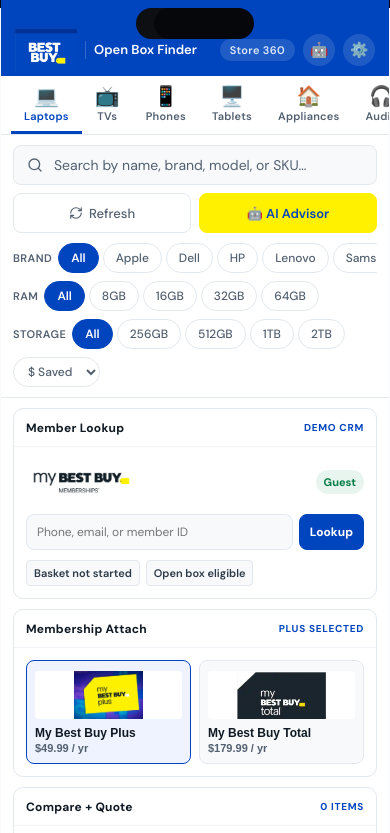
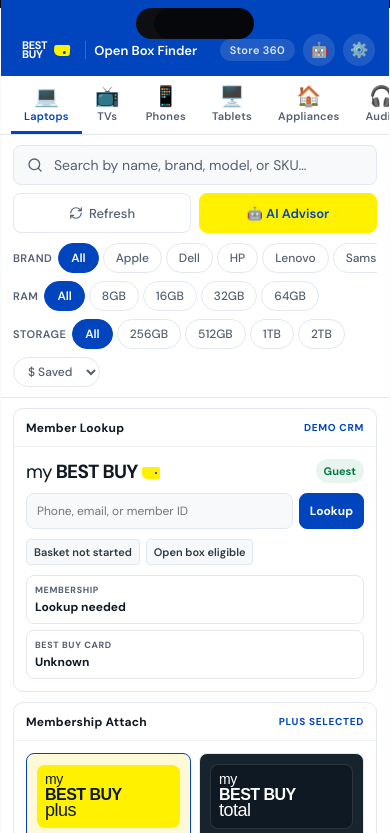
Before and after one commit to asheesh8/bb-openbox, a plain HTML site: page index.html in a window 390 px wide. Both pictures are taken after a click on the button "Continue with sample data". Shown: the top 833 px of the page. Drawn offline with nearby package versions, Linux system fonts and the light colour scheme.

Commit message:
Clean up member sales workflow

```diff
--- a/index.html
+++ b/index.html
@@ -37,7 +37,11 @@ body { font-family: 'DM Sans', -apple-system, sans-serif; background: #DCE6F1; c
 .gate { position: fixed; inset: 0; z-index: 600; background: var(--blue); display: flex; align-items: center; justify-content: center; padding: 24px; }
 .gate-card { background: var(--white); border-radius: var(--r24); padding: 36px 32px; max-width: 420px; width: 100%; }
 .gate-logo { display: flex; align-items: center; gap: 10px; margin-bottom: 28px; }
-.bb-logo-img { width: 102px; height: auto; display: block; border-radius: 2px; }
+.bb-mark { display: inline-flex; align-items: center; gap: 7px; background: var(--blue); color: var(--white); border-radius: var(--r4); padding: 9px 10px; font-weight: 900; font-size: 17px; line-height: .85; letter-spacing: -.03em; }
+.bb-mark.small { padding: 6px 8px; font-size: 12px; }
+.bb-mark-text { display: inline-block; }
+.bb-tag { width: 22px; height: 15px; background: var(--yellow); border-radius: 2px 2px 2px 6px; position: relative; display: inline-block; transform: skew(-4deg); }
+.bb-tag::after { content: ""; position: absolute; right: 4px; top: 6px; width: 3px; height: 3px; background: var(--blue); border-radius: 50%; }
 .gate-pill { background: var(--yellow); color: var(--blue); font-weight: 700; font-size: 12px; padding: 5px 10px; border-radius: var(--r4); letter-spacing: .06em; text-transform: uppercase; }
 .gate-wordmark { font-weight: 700; font-size: 17px; color: var(--ink); }
 .gate-h { font-size: 22px; font-weight: 700; color: var(--ink); margin-bottom: 6px; }
@@ -97,7 +101,6 @@ body { font-family: 'DM Sans', -apple-system, sans-serif; background: #DCE6F1; c
 .topbar { background: var(--blue); height: 54px; position: sticky; top: 0; z-index: 200; }
 .topbar-in { max-width: 1080px; margin: 0 auto; height: 100%; display: flex; align-items: center; gap: 12px; padding: 0 20px; }
 .tb-logo { display: flex; align-items: center; gap: 8px; text-decoration: none; }
-.tb-logo-img { width: 74px; height: auto; display: block; }
 .tb-pill { background: var(--yellow); color: var(--blue); font-weight: 700; font-size: 11px; padding: 3px 7px; border-radius: 3px; letter-spacing: .05em; text-transform: uppercase; }
 .tb-sep { width: 1px; height: 18px; background: rgba(255,255,255,.2); }
 .tb-name { color: white; font-size: 14px; font-weight: 600; }
@@ -141,7 +144,12 @@ body { font-family: 'DM Sans', -apple-system, sans-serif; background: #DCE6F1; c
 .tool-kicker { font-size: 10px; font-weight: 800; color: var(--blue); letter-spacing: .07em; text-transform: uppercase; white-space: nowrap; }
 .tool-body { padding: 12px; }
 .member-brand { display: flex; align-items: center; justify-content: space-between; gap: 10px; margin-bottom: 10px; }
-.member-logo { width: 128px; max-width: 58%; height: auto; display: block; }
+.mybb-wordmark { color: var(--ink); font-size: 22px; line-height: 1; letter-spacing: -.04em; display: inline-flex; align-items: baseline; gap: 4px; white-space: nowrap; }
+.mybb-wordmark .my { font-weight: 400; }
+.mybb-wordmark .best { font-weight: 900; }
+.mybb-wordmark .buy { font-weight: 900; }
+.mybb-wordmark .tag { width: 18px; height: 12px; background: var(--yellow); border-radius: 2px 2px 2px 5px; position: relative; top: 1px; display: inline-block; }
+.mybb-wordmark .tag::after { content: ""; position: absolute; right: 3px; top: 5px; width: 2px; height: 2px; background: var(--ink); border-radius: 50%; }
 .member-state { font-size: 11px; font-weight: 700; color: var(--green); background: var(--green-bg); padding: 5px 8px; border-radius: 18px; white-space: nowrap; }
 .member-lookup { display: flex; gap: 6px; margin-bottom: 10px; }
 .member-input { min-width: 0; flex: 1; height: 36px; border: 1.5px solid var(--line); border-radius: var(--r8); padding: 0 10px; font-family: inherit; font-size: 12px; outline: none; background: var(--surface); }
@@ -150,11 +158,26 @@ body { font-family: 'DM Sans', -apple-system, sans-serif; background: #DCE6F1; c
 .member-mini { display: flex; gap: 6px; flex-wrap: wrap; }
 .member-chip { background: var(--surface); border: 1px solid var(--line); border-radius: var(--r4); padding: 5px 7px; font-size: 11px; font-weight: 600; color: var(--ink-2); }
 .attach-grid { display: grid; grid-template-columns: 1fr 1fr; gap: 8px; }
-.attach-card { border: 1.5px solid var(--line); border-radius: var(--r8); background: var(--surface); padding: 8px; cursor: pointer; transition: border-color .12s, background .12s; text-align: left; min-height: 112px; }
+.attach-card { border: 1.5px solid var(--line); border-radius: var(--r8); background: var(--surface); padding: 10px; cursor: pointer; transition: border-color .12s, background .12s; text-align: left; min-height: 108px; }
 .attach-card.on { border-color: var(--blue); background: #EEF3FF; }
-.attach-img { width: 100%; height: 48px; object-fit: contain; display: block; margin-bottom: 7px; border-radius: 4px; background: var(--white); }
+.attach-card.plus { background: #FFF9D8; }
+.attach-card.total { background: #18242D; }
+.attach-card.total.on { border-color: var(--yellow); background: #18242D; }
+.plan-mark { min-height: 48px; border-radius: var(--r8); padding: 8px; margin-bottom: 8px; display: flex; flex-direction: column; justify-content: center; line-height: .98; letter-spacing: -.04em; }
+.plan-mark.plus { background: var(--yellow); color: var(--ink); }
+.plan-mark.total { background: #0F1923; color: var(--white); border: 1px solid rgba(255,255,255,.12); }
+.plan-mark .my { font-size: 14px; font-weight: 400; }
+.plan-mark .best { font-size: 16px; font-weight: 900; }
+.plan-mark .tier { font-size: 18px; font-weight: 400; }
 .attach-name { font-size: 12px; font-weight: 800; color: var(--ink); margin-bottom: 2px; }
+.attach-card.total .attach-name { color: var(--white); }
 .attach-price { font-size: 11px; color: var(--ink-3); font-weight: 600; }
+.attach-card.total .attach-price { color: rgba(255,255,255,.68); }
+.member-detail-grid { display: grid; grid-template-columns: 1fr 1fr; gap: 6px; margin-top: 10px; }
+.member-detail { border: 1px solid var(--line); background: var(--white); border-radius: var(--r8); padding: 8px; }
+.member-detail-label { font-size: 9px; font-weight: 800; color: var(--ink-3); letter-spacing: .07em; text-transform: uppercase; margin-bottom: 4px; }
+.member-detail-value { font-size: 12px; font-weight: 800; color: var(--ink); line-height: 1.25; }
+.member-detail-value.good { color: var(--green); }
 .compare-slots { display: grid; gap: 8px; }
 .compare-empty { border: 1px dashed var(--line); border-radius: var(--r8); min-height: 44px; display: flex; align-items: center; justify-content: center; color: var(--ink-3); font-size: 12px; text-align: center; padding: 8px; }
 .compare-item { display: grid; grid-template-columns: 1fr auto; gap: 8px; align-items: center; border: 1px solid var(--line); border-radius: var(--r8); padding: 8px; background: var(--surface); }
@@ -324,7 +347,8 @@ body { font-family: 'DM Sans', -apple-system, sans-serif; background: #DCE6F1; c
   .ios-island { display: block; position: sticky; top: 8px; z-index: 500; width: 118px; height: 31px; background: #05070A; border-radius: 18px; margin: 8px auto -39px; box-shadow: inset 18px 0 0 rgba(255,255,255,.03); }
   .topbar { height: 76px; padding-top: 24px; position: sticky; top: 0; }
   .topbar-in { padding: 0 14px; }
-  .tb-logo-img { width: 62px; }
+  .bb-mark.small { font-size: 11px; padding: 5px 7px; }
+  .bb-mark.small .bb-tag { width: 16px; height: 11px; }
   .tb-name { font-size: 13px; }
   .tb-store { max-width: 122px; overflow: hidden; text-overflow: ellipsis; white-space: nowrap; }
   .dept-bar-in { padding: 0 10px; }
@@ -338,7 +362,8 @@ body { font-family: 'DM Sans', -apple-system, sans-serif; background: #DCE6F1; c
   .filter-sep { display: none; }
   .sales-workbench-in { padding: 10px 12px; gap: 10px; }
   .tool-panel { border-radius: 10px; }
-  .member-logo { width: 112px; }
+  .mybb-wordmark { font-size: 19px; }
+  .member-detail-grid { grid-template-columns: 1fr; }
   .attach-card { min-height: 104px; }
   .results-header { padding: 12px 14px 8px; }
   .grid-wrap { padding: 0 12px 22px; }
@@ -357,7 +382,7 @@ body { font-family: 'DM Sans', -apple-system, sans-serif; background: #DCE6F1; c
 <div class="gate" id="gate">
   <div class="gate-card">
     <div class="gate-logo">
-      <img class="bb-logo-img" src="assets/bestbuy-logo.png" alt="Best Buy"/>
+      <div class="bb-mark" aria-label="Best Buy"><span class="bb-mark-text">BEST<br>BUY</span><span class="bb-tag"></span></div>
       <span class="gate-wordmark">Open Box Finder</span>
     </div>
     <div class="gate-h">Connect to Live Inventory</div>
@@ -418,7 +443,7 @@ body { font-family: 'DM Sans', -apple-system, sans-serif; background: #DCE6F1; c
   <div class="topbar">
     <div class="topbar-in">
       <div class="tb-logo">
-        <img class="tb-logo-img" src="assets/bestbuy-logo.png" alt="Best Buy"/>
+        <div class="bb-mark small" aria-label="Best Buy"><span class="bb-mark-text">BEST<br>BUY</span><span class="bb-tag"></span></div>
         <div class="tb-sep"></div>
         <span class="tb-name">Open Box Finder</span>
       </div>
@@ -463,7 +488,7 @@ body { font-family: 'DM Sans', -apple-system, sans-serif; background: #DCE6F1; c
         </div>
         <div class="tool-body">
           <div class="member-brand">
-            <img class="member-logo" src="assets/my-bestbuy-memberships.png" alt="My Best Buy Memberships"/>
+            <div class="mybb-wordmark" aria-label="My Best Buy Memberships"><span class="my">my</span><span class="best">BEST</span><span class="buy">BUY</span><span class="tag"></span></div>
             <span class="member-state" id="member-state">Guest</span>
           </div>
           <div class="member-lookup">
@@ -474,6 +499,7 @@ body { font-family: 'DM Sans', -apple-system, sans-serif; background: #DCE6F1; c
             <span class="member-chip">Basket not started</span>
             <span class="member-chip">Open box eligible</span>
           </div>
+          <div class="member-detail-grid" id="member-details"></div>
         </div>
       </div>
       <div class="tool-panel">
@@ -483,13 +509,13 @@ body { font-family: 'DM Sans', -apple-system, sans-serif; background: #DCE6F1; c
         </div>
         <div class="tool-body">
           <div class="attach-grid">
-            <button class="attach-card on" data-plan="plus" type="button">
-              <img class="attach-img" src="assets/my-bestbuy-plus.png" alt="My Best Buy Plus"/>
+            <button class="attach-card plus on" data-plan="plus" type="button">
+              <div class="plan-mark plus" aria-hidden="true"><span class="my">my</span><span class="best">BEST BUY</span><span class="tier">plus</span></div>
               <div class="attach-name">My Best Buy Plus</div>
-              <div class="attach-price">$49.99 / yr</div>
+              <div class="attach-price">$29.99 / yr</div>
             </button>
-            <button class="attach-card" data-plan="total" type="button">
-              <img class="attach-img" src="assets/my-bestbuy-total.png" alt="My Best Buy Total"/>
+            <button class="attach-card total" data-plan="total" type="button">
+              <div class="plan-mark total" aria-hidden="true"><span class="my">my</span><span class="best">BEST BUY</span><span class="tier">total</span></div>
               <div class="attach-name">My Best Buy Total</div>
               <div class="attach-price">$179.99 / yr</div>
             </button>
@@ -859,10 +885,13 @@ document.getElementById("settings-btn").addEventListener("click", () => {
 document.getElementById("member-lookup-btn").addEventListener("click", () => {
   const raw = document.getElementById("member-input").value.trim();
   memberSession = {
-    name: "Demo Member",
+    name: "Jordan M.",
     handle: raw || "802-555-0136",
-    tier: "My Best Buy",
+    tier: "My Best Buy Plus",
+    card: "Best Buy Card on file",
+    cardType: "Visa ending 4421",
     rewards: "$15 rewards",
+    financing: "12-mo financing eligible",
   };
   renderSalesTools();
   showToast("Demo member basket opened");
@@ -1148,7 +1177,7 @@ function findItem(id) {
 }
 
 function membershipCost() {
-  return memberPlan === "total" ? 179.99 : 49.99;
+  return memberPlan === "total" ? 179.99 : 29.99;
 }
 
 function membershipName() {
@@ -1161,18 +1190,48 @@ function renderSalesTools() {
 
   const memberState = document.getElementById("member-state");
   const memberMini = document.getElementById("member-mini");
+  const memberDetails = document.getElementById("member-details");
   if (memberSession) {
     memberState.textContent = "Verified";
     memberMini.innerHTML = `
       <span class="member-chip">${memberSession.name}</span>
-      <span class="member-chip">${memberSession.rewards}</span>
+      <span class="member-chip">${memberSession.tier}</span>
+      <span class="member-chip">${memberSession.card}</span>
       <span class="member-chip">Basket ready</span>
+    `;
+    memberDetails.innerHTML = `
+      <div class="member-detail">
+        <div class="member-detail-label">Membership</div>
+        <div class="member-detail-value good">${memberSession.tier}</div>
+      </div>
+      <div class="member-detail">
+        <div class="member-detail-label">Best Buy Card</div>
+        <div class="member-detail-value good">Active · ${memberSession.cardType}</div>
+      </div>
+      <div class="member-detail">
+        <div class="member-detail-label">Rewards</div>
+        <div class="member-detail-value">${memberSession.rewards}</div>
+      </div>
+      <div class="member-detail">
+        <div class="member-detail-label">Offer</div>
+        <div class="member-detail-value">${memberSession.financing}</div>
+      </div>
     `;
   } else {
     memberState.textContent = "Guest";
     memberMini.innerHTML = `
       <span class="member-chip">Basket not started</span>
       <span class="member-chip">Open box eligible</span>
+    `;
+    memberDetails.innerHTML = `
+      <div class="member-detail">
+        <div class="member-detail-label">Membership</div>
+        <div class="member-detail-value">Lookup needed</div>
+      </div>
+      <div class="member-detail">
+        <div class="member-detail-label">Best Buy Card</div>
+        <div class="member-detail-value">Unknown</div>
+      </div>
     `;
   }
 
```
Also changed, not shown: assets/bestbuy-logo.png (deleted), assets/my-bestbuy-memberships.png (deleted), assets/my-bestbuy-plus.png (deleted), assets/my-bestbuy-total.png (deleted).
